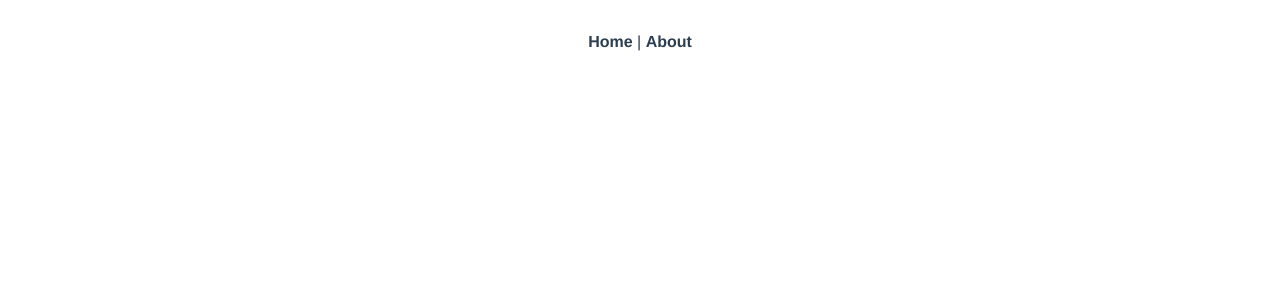
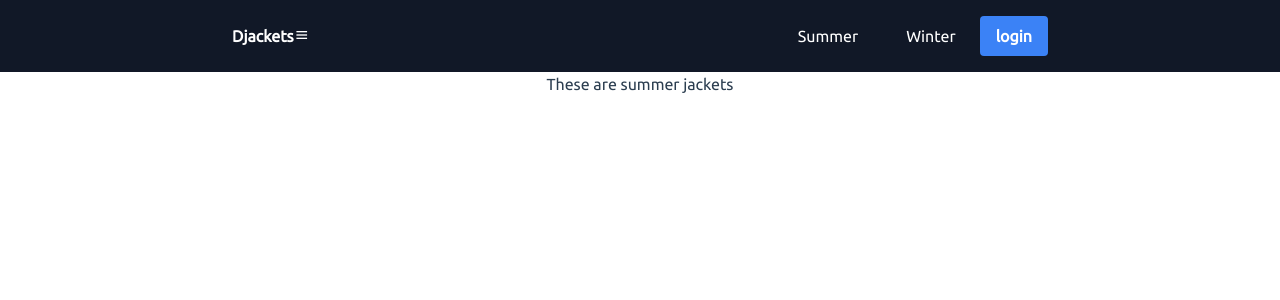
Before and after one commit to dabagirevalens/djacket_rest_api, a Vue app in the folder vue_client/: page /summer in a window 1280 px wide. Before the commit this address had no page. Shown: the top 300 px of the page. Built offline with nearby package versions, Linux system fonts and the light colour scheme.

Commit message:
enable vue routing

```diff
--- a/vue_client/public/index.html
+++ b/vue_client/public/index.html
@@ -5,6 +5,7 @@
     <meta http-equiv="X-UA-Compatible" content="IE=edge">
     <meta name="viewport" content="width=device-width,initial-scale=1.0">
     <link rel="icon" href="<%= BASE_URL %>favicon.ico">
+    <link href='https://unpkg.com/boxicons@2.1.1/css/boxicons.min.css' rel='stylesheet'>
     <title><%= htmlWebpackPlugin.options.title %></title>
   </head>
   <body>
--- a/vue_client/src/App.vue
+++ b/vue_client/src/App.vue
@@ -1,30 +1,25 @@
 <template>
-  <nav>
-    <router-link to="/">Home</router-link> |
-    <router-link to="/about">About</router-link>
-  </nav>
-  <router-view/>
+  <NavBar />
+  <router-view />
 </template>
 
+<script>
+import NavBar from "./components/Nav.vue";
+
+export default {
+  components: {
+    NavBar,
+  },
+};
+</script>
+
 <style lang="scss">
+@import url("https://fonts.googleapis.com/css2?family=Ubuntu:wght@300;400&display=swap");
 #app {
-  font-family: Avenir, Helvetica, Arial, sans-serif;
+  font-family: 'Ubuntu', sans-serif;
   -webkit-font-smoothing: antialiased;
   -moz-osx-font-smoothing: grayscale;
   text-align: center;
   color: #2c3e50;
 }
-
-nav {
-  padding: 30px;
-
-  a {
-    font-weight: bold;
-    color: #2c3e50;
-
-    &.router-link-exact-active {
-      color: #42b983;
-    }
-  }
-}
 </style>
--- a/vue_client/src/components/HelloWorld.vue
+++ b/vue_client/src/components/HelloWorld.vue
@@ -9,9 +9,6 @@ import { defineComponent } from 'vue';
 
 export default defineComponent({
   name: 'HelloWorld',
-  props: {
-    msg: String,
-  },
 });
 </script>
 
--- /dev/null
+++ b/vue_client/src/components/Nav.vue
@@ -0,0 +1,43 @@
+<template>
+  <nav
+    class="bg-gray-900 py-4  text-white flex items-center justify-around"
+  >
+    <div class="nav-brand mx-24">
+      <router-link to="/"><strong>Djackets</strong></router-link>
+      <i class="bx bx-menu"></i>
+    </div>
+    <div class="nav-menu flex items-center justify-between mx-24" >
+      <div class="nav-links">
+        <router-link to="/summer" class="link">Summer</router-link>
+        <router-link to="/winter" class="link">Winter</router-link>
+      </div>
+      <div class="buttons">
+        <button
+          class="
+            bg-blue-500
+            hover:bg-blue-700
+            text-white
+            font-bold
+            py-2
+            px-4
+            rounded
+          "
+        >
+          login
+        </button>
+      </div>
+    </div>
+  </nav>
+</template>
+
+<script lang='ts'>
+ export default{
+   name: "NavBar",
+ }
+</script>
+
+<style lang="scss" scoped>
+    .link{
+        margin: 0 24px;
+    }
+</style>
--- /dev/null
+++ b/vue_client/src/components/SummerJackets.vue
@@ -0,0 +1,17 @@
+<template>
+    <div>
+        These are summer jackets
+    </div>
+</template>
+
+<script lang="ts">
+import { defineComponent } from 'vue'
+
+export default defineComponent({
+    name: 'SummerJackets'
+})
+</script>
+
+<style scoped>
+
+</style>
--- /dev/null
+++ b/vue_client/src/components/WinterJackets.vue
@@ -0,0 +1,16 @@
+<template>
+    <div>
+        <span>these are winter jackets</span>
+    </div>
+</template>
+
+<script lang='ts'>
+    import { defineComponent } from 'vue'
+    export default defineComponent({
+        name: 'WinterJackets'
+    })
+</script>
+
+<style lang="scss" scoped>
+
+</style>
--- a/vue_client/src/router/index.ts
+++ b/vue_client/src/router/index.ts
@@ -14,6 +14,16 @@ const routes: Array<RouteRecordRaw> = [
     // this generates a separate chunk (about.[hash].js) for this route
     // which is lazy-loaded when the route is visited.
     component: () => import(/* webpackChunkName: "about" */ '../views/AboutView.vue')
+  },
+  {
+    path: '/winter',
+    name: 'winter',
+    component: () => import('../views/WinterJacketsView.vue')
+  },
+  {
+    path: '/summer',
+    name: 'summer',
+    component: () => import('../views/SummerJacketsView.vue')
   }
 ]
 
--- /dev/null
+++ b/vue_client/src/views/SummerJacketsView.vue
@@ -0,0 +1,20 @@
+<template>
+    <SummerJackets />
+</template>
+
+<script lang="ts">
+import { defineComponent } from 'vue'
+import SummerJackets from '../components/SummerJackets.vue'
+
+
+export default defineComponent({
+    name: 'SummerJacketsView',
+    components :{
+        SummerJackets
+    }
+})
+</script>
+
+<style scoped>
+
+</style>
--- /dev/null
+++ b/vue_client/src/views/WinterJacketsView.vue
@@ -0,0 +1,20 @@
+<template>
+    <WinterJackets />
+</template>
+
+<script lang="ts">
+import { defineComponent } from 'vue'
+
+import WinterJackets from '../components/WinterJackets.vue'
+
+export default defineComponent({
+   name : 'WinterJacketsView',
+   components :{
+       WinterJackets
+   }
+})
+</script>
+
+<style scoped>
+
+</style>
```
